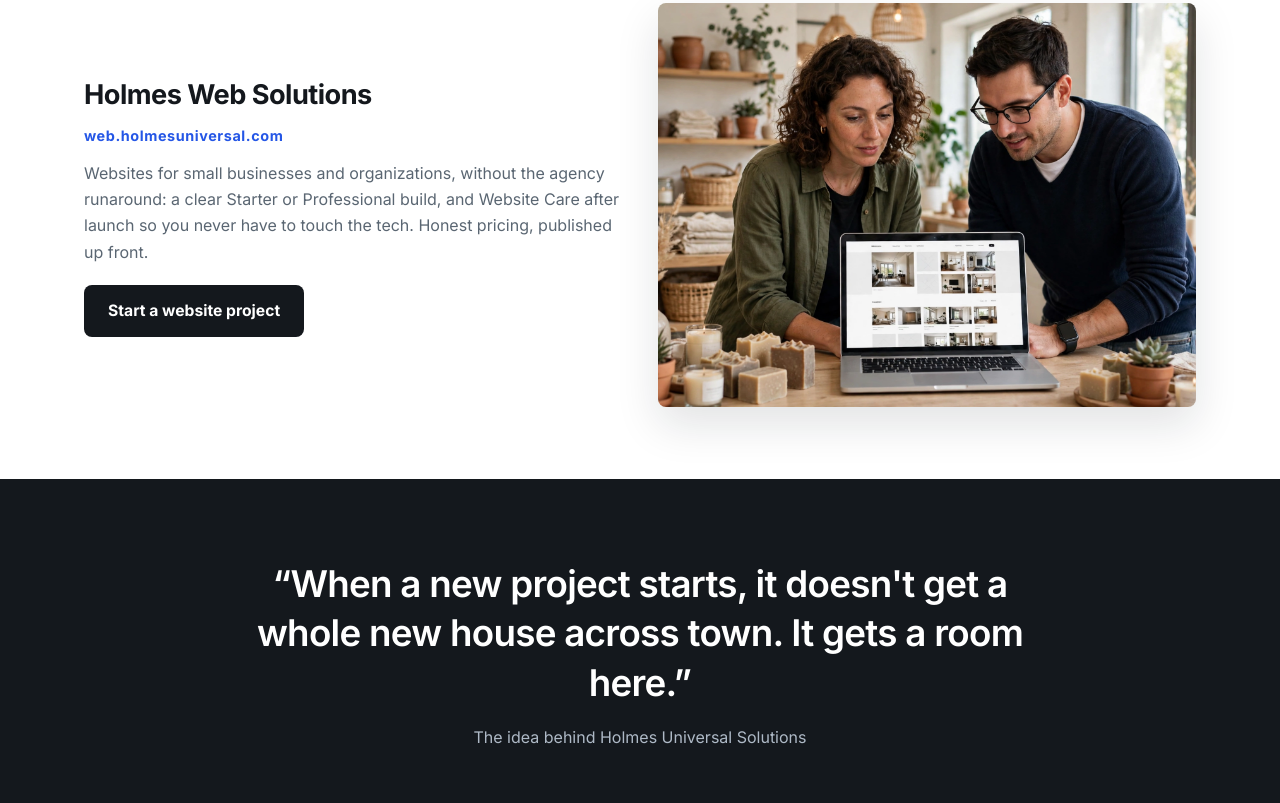
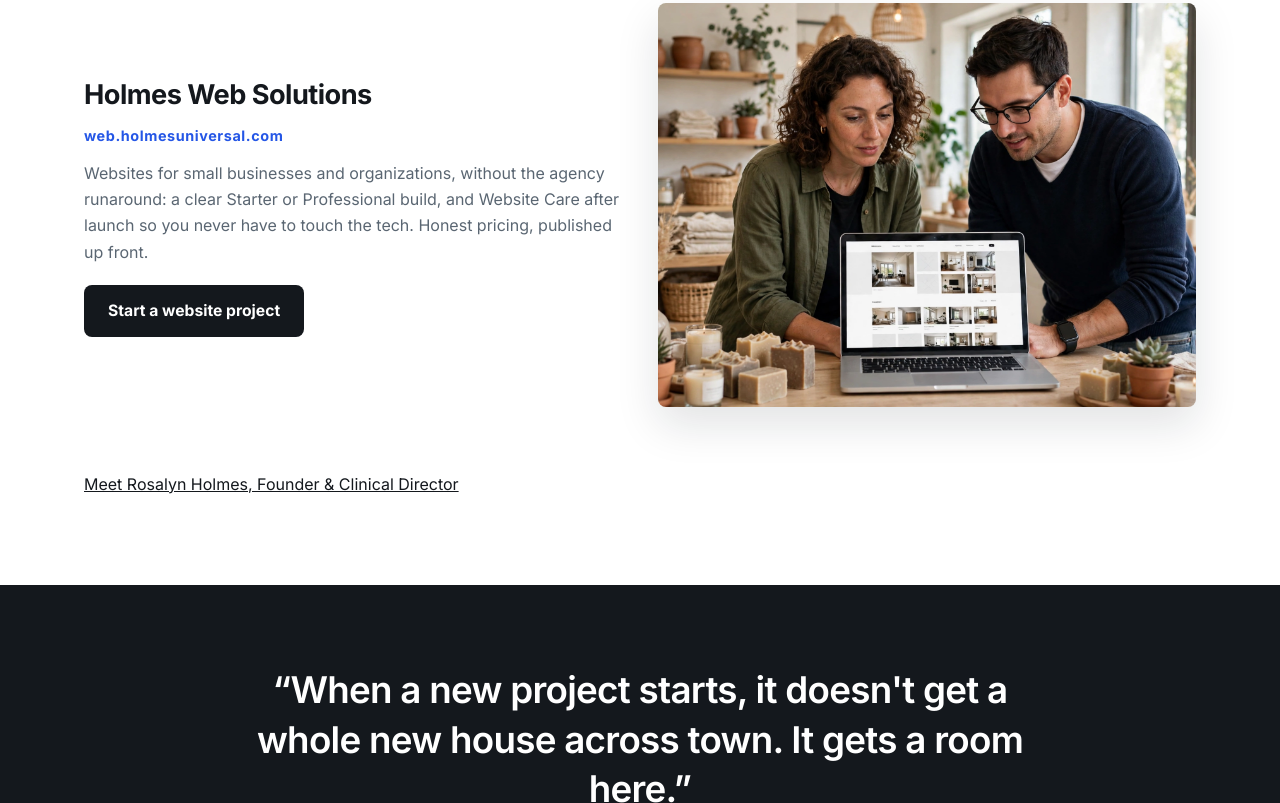
Before and after one commit to tedrickdh/holmes-universal-hub, a plain HTML site: page index.html in a window 1280 px wide. Shown: the part 2549-3352 px from the top of the page. Drawn offline with Linux system fonts and the light colour scheme.

Commit message:
Add Rosalyn Holmes leadership backlink to ventures section (LINK-HU-01, blitz package)

```diff
--- a/index.html
+++ b/index.html
@@ -126,6 +126,8 @@
         <a class="btn btn-navy" href="/web/">Start a website project</a>
       </div>
     </div>
+
+    <p class="leadership-line"><a href="https://au-someteacher.com/rosalyn-holmes">Meet Rosalyn Holmes, Founder &amp; Clinical Director</a></p>
   </div>
 </section>
 
```
